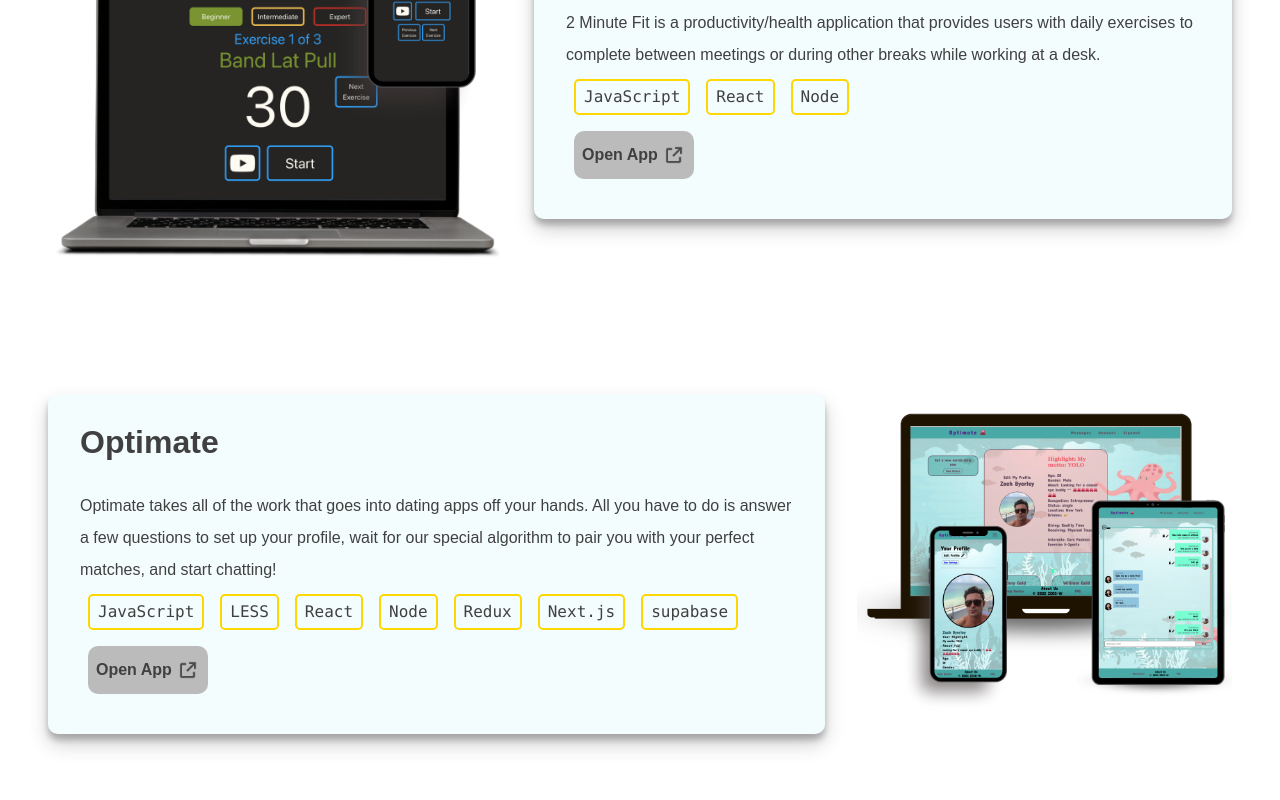
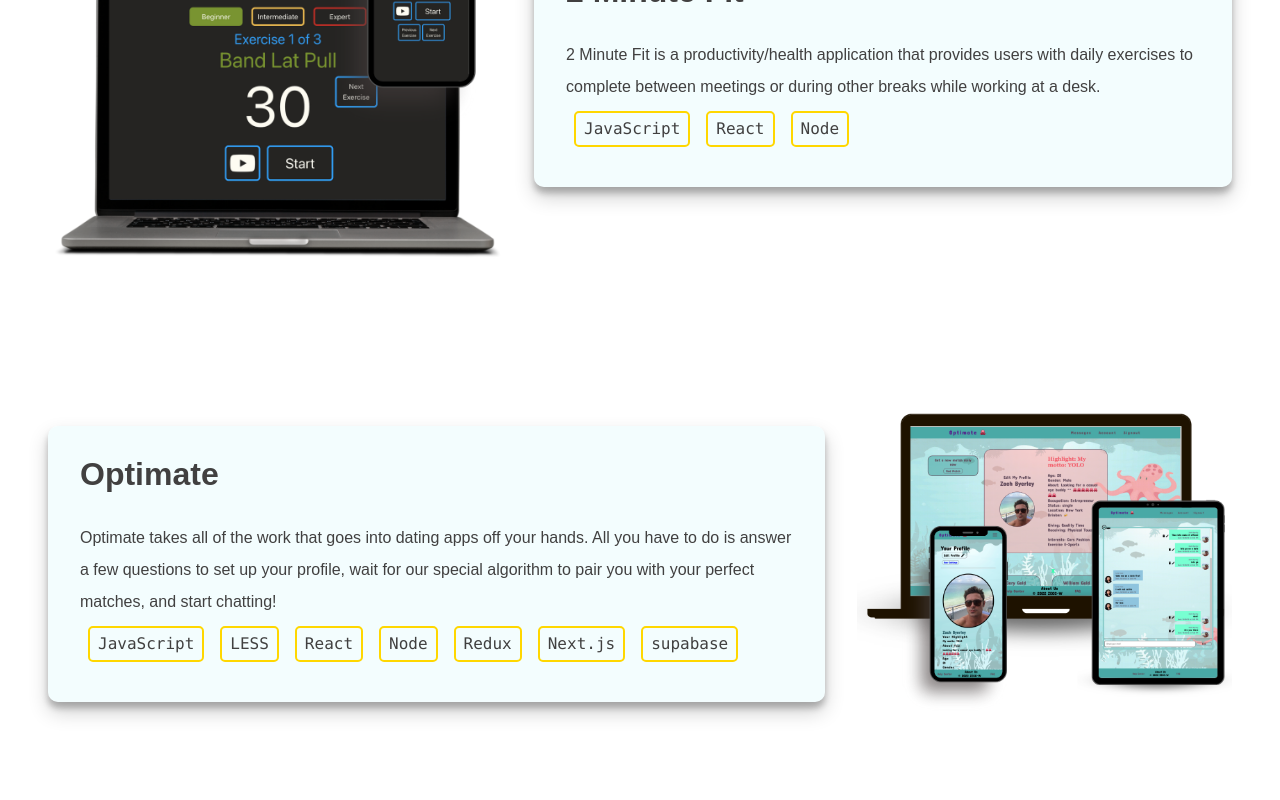
Before and after one commit to corumgold/Gold-Standard, a React (Create React App) app: page / in a window 1280 px wide. Shown: the part 3620-4420 px from the top of the page. Built offline with nearby package versions, Linux system fonts and the light colour scheme; a web font is replaced by a local one.

Commit message:
Update favicon and projects

```diff
--- a/src/components/Project.js
+++ b/src/components/Project.js
@@ -33,20 +33,6 @@ const Project = ({ project }) => {
               return <p className="tool">{tool}</p>;
             })}
           </div>
-          <div className="project-buttons">
-            {project.liveLink ? (
-              <a href={project.liveLink} rel="noreferrer" target="_blank">
-                <button>
-                  Open App{" "}
-                  <img
-                    className="button-icon"
-                    src={process.env.PUBLIC_URL + "/images/external-link.png"}
-                    alt="live link"
-                  />
-                </button>
-              </a>
-            ) : null}
-          </div>
         </div>
       </div>
     </div>
```
Also changed, not shown: 1 other file (tests, documents, lock files or other folders).
